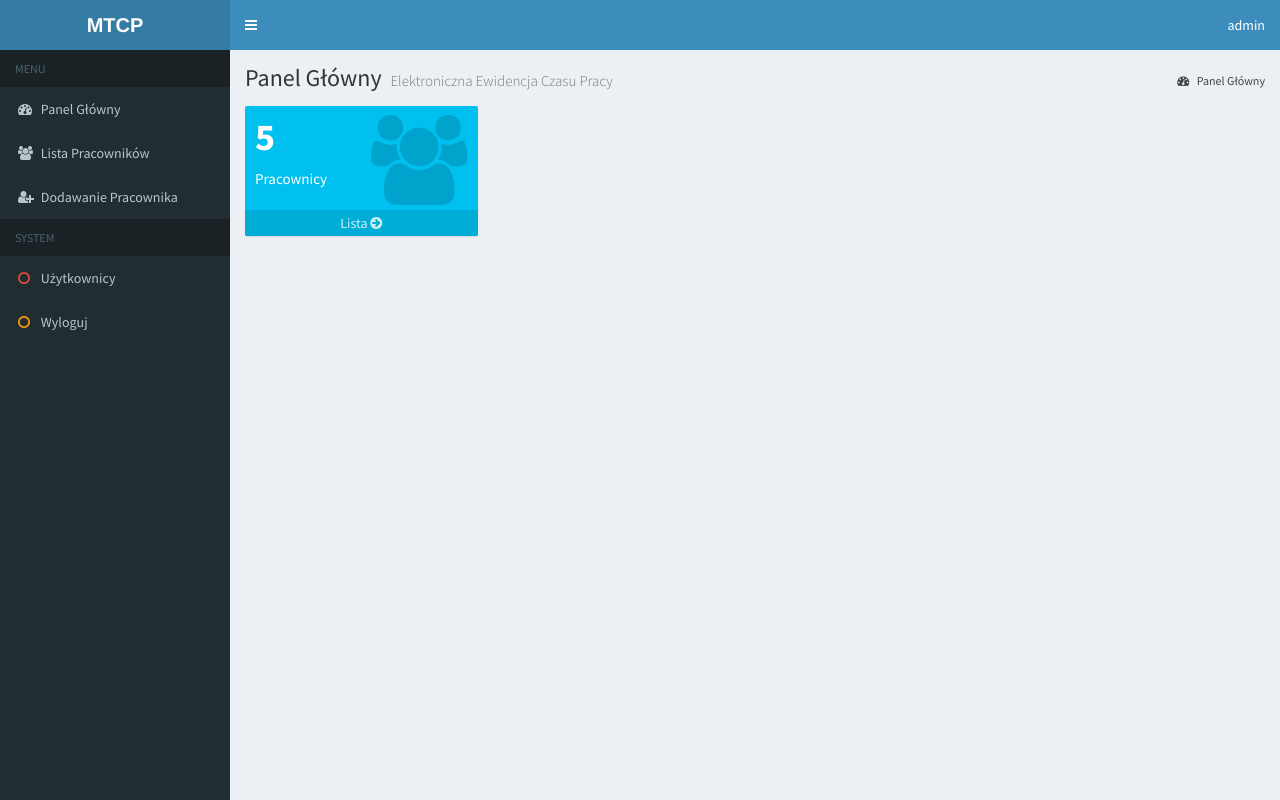
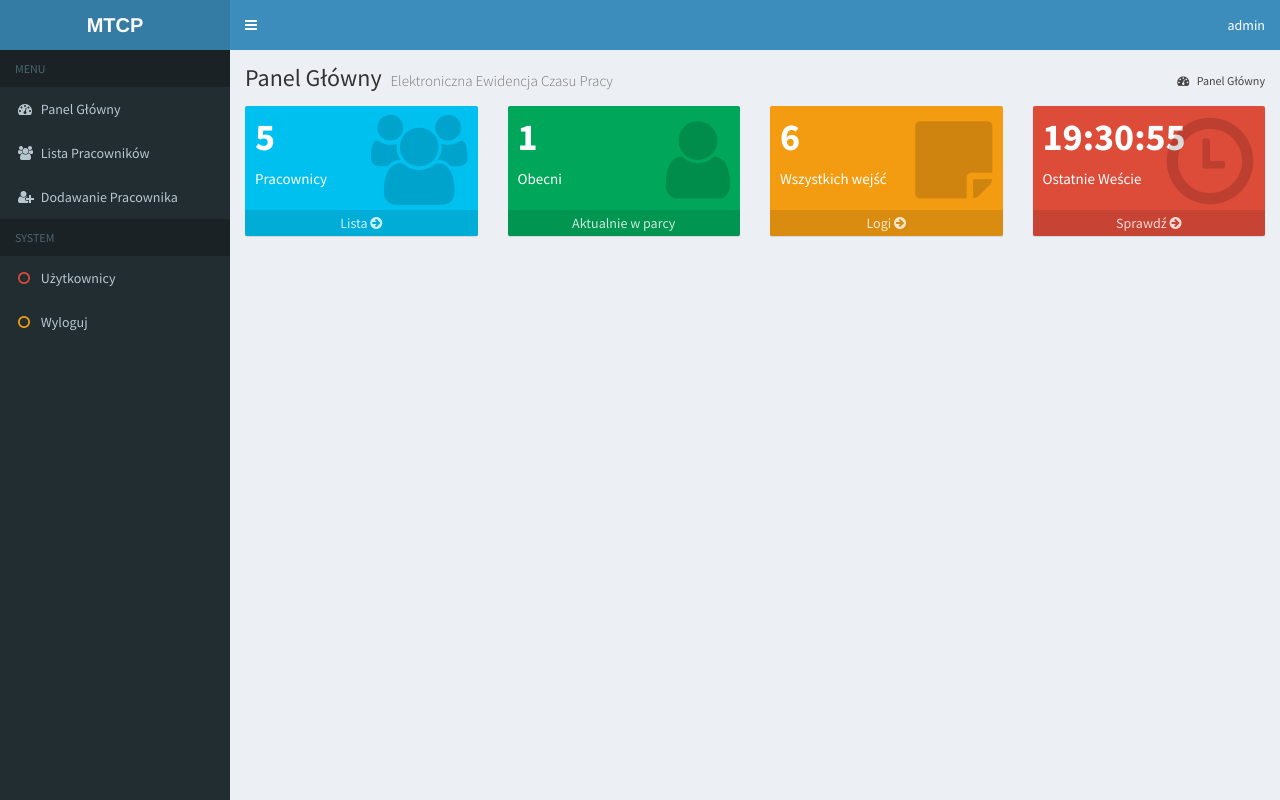
Before and after one commit to paveleu/RfIdTime, a PHP site: page / in a window 1280 px wide. Run offline with PHP 8.4, Linux system fonts and the light colour scheme; a user stored in the database is signed in; data comes from the database, SQL or seed files in the repository; both versions use the stored data as it was after the commit.

Commit message:
Edycja bazy danych, dodane lolejne moduły do panelu

```diff
--- a/lib/logTimeclass.php
+++ b/lib/logTimeclass.php
@@ -51,4 +51,15 @@ class logTime
             return array('timeDiff' => $diff, 'overNight' => false);
         }
     }
+
+	public function lastInTime ()
+    {
+		$sql = 'SELECT * FROM log ORDER BY idlog DESC LIMIT 1';
+		$row = $this->db->getRekord($sql);
+		if (!empty($row)) {
+ 			return $row['data'];
+		}else{
+    		return 'false';
+		}
+    }
 }
--- a/site/main.php
+++ b/site/main.php
@@ -28,6 +28,56 @@
             </div>
             <a href="index.php?s=workerlist" class="small-box-footer">Lista <i class="fa fa-arrow-circle-right"></i></a>
           </div>
+
+        </div>
+        <div class="col-lg-3 col-xs-6">
+          <!-- small box -->
+          <div class="small-box bg-green">
+            <div class="inner">
+              <h3><?= ile("log","`data_wyj`='0000-00-00 00:00:00'") ?></h3>
+
+              <p>Obecni</p>
+            </div>
+            <div class="icon">
+              <i class="fa  fa-user"></i>
+            </div>
+			<a href="#" class="small-box-footer">Aktualnie w parcy </a>
+          </div>
+
+        </div>
+		<div class="col-lg-3 col-xs-6">
+          <!-- small box -->
+          <div class="small-box bg-yellow">
+            <div class="inner">
+              <h3><?= ile("log","") ?></h3>
+
+              <p>Wszystkich wejść</p>
+            </div>
+            <div class="icon">
+              <i class="fa fa-sticky-note"></i>
+            </div>
+			<a href="index.php" class="small-box-footer">Logi <i class="fa fa-arrow-circle-right"></i></a>
+          </div>
+
+        </div>
+		<div class="col-lg-3 col-xs-6">
+          <!-- small box -->
+          <div class="small-box bg-red">
+            <div class="inner">
+              <h3><?php
+			  $lastcon = new logTime;
+			  $res = $lastcon->lastInTime();
+			  $res = explode(" ",$res);
+			  echo $res[1];
+			  ?></h3>
+
+              <p>Ostatnie Weście</p>
+            </div>
+            <div class="icon">
+              <i class="glyphicon glyphicon-time" style="margin-top:20px;"></i>
+            </div>
+            <a href="#" class="small-box-footer">Sprawdź <i class="fa fa-arrow-circle-right"></i></a>
+          </div>
         </div>
         <!-- ./col -->
 
```
Also changed, not shown: SQLDump.sql (+13 -11 lines).
